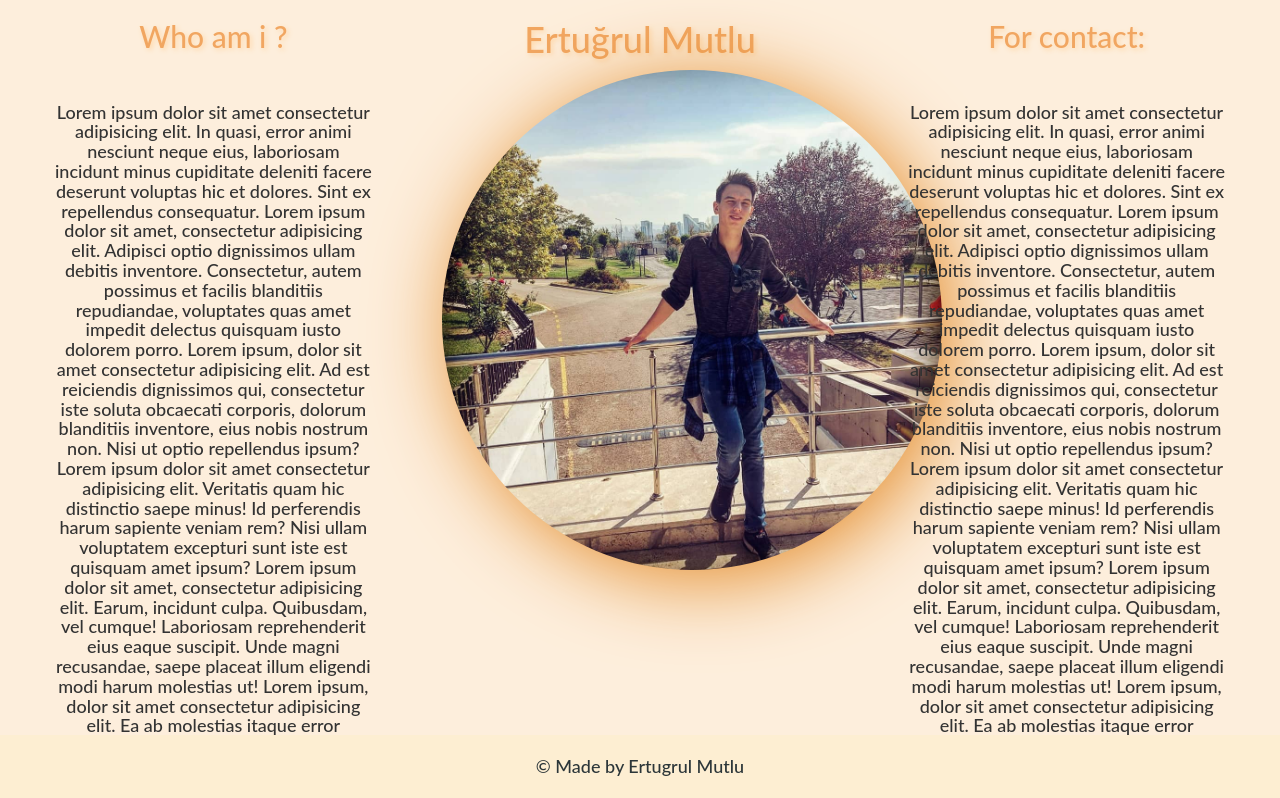
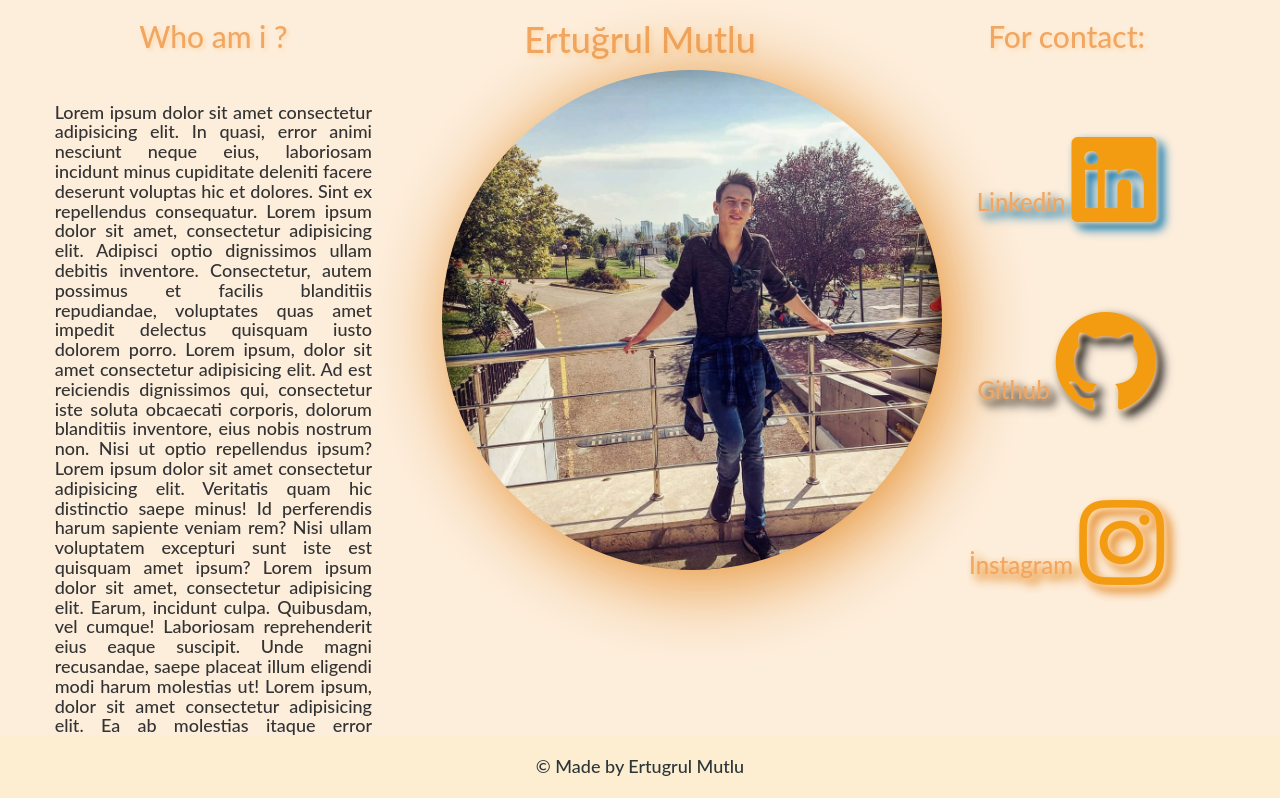
Before and after one commit to Ertugrulmutlu/Portfolio, a plain HTML site: page index.html in a window 1280 px wide. Shown: the top 798 px of the page. Drawn offline with nearby package versions, Linux system fonts and the light colour scheme; a web font is replaced by a local one.

Commit message:
fixed icons

```diff
--- a/css/style.css
+++ b/css/style.css
@@ -4,8 +4,27 @@ body {
   .portimg{
   opacity: 1.0;
   filter: drop-shadow(10px 10px 40px #E38B29);
-
-
+}
+.icon_linedin{
+  filter: drop-shadow(5px 5px 5px #0072b1);
+}
+.icon_linedin:hover{
+  animation-name: icon_linkedin;
+  animation-duration: 2s;
+}
+.icon_github{
+  filter: drop-shadow(5px 5px 5px #171515);
+}
+.icon_github:hover{
+  animation-name: icon_github;
+  animation-duration: 2s;
+}
+.icon_instagram{
+  filter: drop-shadow(5px 5px 5px #E38B29);
+}
+.icon_instagram:hover{
+  animation-name: icon_instagram;
+  animation-duration: 2s;
 }
 .txt-long{
   padding: 10%;
@@ -41,6 +60,31 @@ body {
   padding: 1%;
   text-align: center;
 }
+a:active, a:focus {
+  outline: 0;
+  border: none;
+}
+@keyframes icon_linkedin {
+  0%   {filter: drop-shadow(0px 0px 0px #0072b1 );}
+  25%  {filter: drop-shadow(10px 20px 80px #0072b1 );}
+  50%  {filter: drop-shadow(10px 20px 80px #0072b1 );}
+  75%  {filter: drop-shadow(10px 20px 80px #0072b1 );}
+  100% {filter: drop-shadow(0px 0px 0px #0072b1 );}
+}
+@keyframes icon_github {
+  0%   {filter: drop-shadow(0px 0px 0px #171515  );}
+  25%  {filter: drop-shadow(10px 10px 80px #171515  );}
+  50%  {filter: drop-shadow(10px 10px 80px #171515  );}
+  75%  {filter: drop-shadow(10px 10px 80px #171515  );}
+  100% {filter: drop-shadow(0px 0px 0px #171515  );}
+}
+@keyframes icon_instagram {
+  0%   {filter: drop-shadow(0px 0px 0px #3f729b  );}
+  25%  {filter: drop-shadow(10px 10px 80px #3f729b  );}
+  50%  {filter: drop-shadow(10px 10px 80px #3f729b  );}
+  75%  {filter: drop-shadow(10px 10px 80px #3f729b  );}
+  100% {filter: drop-shadow(0px 0px 0px #3f729b  );}
+}
 @keyframes test {
   0%   {left:0px; top:0px; opacity: 1.0;}
   25%  {left:0px; top:200px; opacity: 1.0;}
--- a/index.html
+++ b/index.html
@@ -9,12 +9,14 @@
   <link rel="stylesheet" href="https://fonts.googleapis.com/css?family=Sofia">
   <script src="https://ajax.googleapis.com/ajax/libs/jquery/3.6.0/jquery.min.js"></script>
   <script src="https://maxcdn.bootstrapcdn.com/bootstrap/3.4.1/js/bootstrap.min.js"></script>
+  <link rel='stylesheet' href='https://cdn.jsdelivr.net/npm/bootstrap-icons@1.7.2/font/bootstrap-icons.css'>
+
 </head>
 <body>
     <div class="container-fluid">
         <div class="row">
-            <div class="col-md-4 text-center">
-                <h2 class = "txt-font txt">Who am i ?</h2>
+            <div class="col-md-4 text-justify">
+                <h2 class = "txt-font txt text-center">Who am i ?</h2>
                 <h4 class="txt-font txt-long">Lorem ipsum dolor sit amet consectetur adipisicing elit. In quasi, error animi nesciunt neque eius, laboriosam incidunt minus cupiditate deleniti facere deserunt voluptas hic et dolores. Sint ex repellendus consequatur.
                  Lorem ipsum dolor sit amet, consectetur adipisicing elit. Adipisci optio dignissimos ullam debitis inventore. Consectetur, autem possimus et facilis blanditiis repudiandae, voluptates quas amet impedit delectus quisquam iusto dolorem porro.
                 Lorem ipsum, dolor sit amet consectetur adipisicing elit. Ad est reiciendis dignissimos qui, consectetur iste soluta obcaecati corporis, dolorum blanditiis inventore, eius nobis nostrum non. Nisi ut optio repellendus ipsum?
@@ -31,22 +33,17 @@
 
                 <div class="text-center">
                     <h1 class="txt txt-font">Ertuğrul Mutlu</h1>
-                    <img src="images/photo.jpg" class="img-circle portimg " alt="Cinque Terre" width = "500" height = "500">
+                    <img src="images/photo.jpg" class="img-circle img-fluid portimg " alt="Cinque Terre" width = "500" height = "500">
 
                 </div>
             </div>
             <div class="col-md-4 text-center" >
-                    <h2 class = "txt-font txt">For contact:</h2>
-                    <h4 class="txt-font txt-long">Lorem ipsum dolor sit amet consectetur adipisicing elit. In quasi, error animi nesciunt neque eius, laboriosam incidunt minus cupiditate deleniti facere deserunt voluptas hic et dolores. Sint ex repellendus consequatur.
-                        Lorem ipsum dolor sit amet, consectetur adipisicing elit. Adipisci optio dignissimos ullam debitis inventore. Consectetur, autem possimus et facilis blanditiis repudiandae, voluptates quas amet impedit delectus quisquam iusto dolorem porro.
-                       Lorem ipsum, dolor sit amet consectetur adipisicing elit. Ad est reiciendis dignissimos qui, consectetur iste soluta obcaecati corporis, dolorum blanditiis inventore, eius nobis nostrum non. Nisi ut optio repellendus ipsum?
-                       Lorem ipsum dolor sit amet consectetur adipisicing elit. Veritatis quam hic distinctio saepe minus! Id perferendis harum sapiente veniam rem? Nisi ullam voluptatem excepturi sunt iste est quisquam amet ipsum?
-                       Lorem ipsum dolor sit amet, consectetur adipisicing elit. Earum, incidunt culpa. Quibusdam, vel cumque! Laboriosam reprehenderit eius eaque suscipit. Unde magni recusandae, saepe placeat illum eligendi modi harum molestias ut!
-                       Lorem ipsum, dolor sit amet consectetur adipisicing elit. Ea ab molestias itaque error laborum fuga animi? Perspiciatis, porro. Cumque ratione blanditiis voluptate unde modi molestiae suscipit eveniet natus necessitatibus consectetur?
-                       Lorem ipsum dolor sit amet consectetur adipisicing elit. Labore quam sit, illo corrupti nobis autem fuga consequuntur nostrum! Accusamus quasi voluptatem laboriosam quas sed sit suscipit reiciendis. Eveniet, soluta facilis.
-                       Lorem ipsum dolor sit amet consectetur, adipisicing elit. Doloremque voluptates, cupiditate ipsam quibusdam, perspiciatis, placeat recusandae eius vel similique consequuntur fuga velit atque! Nulla, veritatis? Iusto nostrum voluptate velit quam?
-                       Lorem ipsum dolor sit amet, consectetur adipisicing elit. Debitis iusto veritatis libero similique aut labore odit numquam adipisci nemo illo, perspiciatis qui vitae, dolorum aperiam ab, possimus sed eius vero.
-                       </h4>
+                    <h2 class="txt-font txt " style="padding-bottom: 15% ;">For contact:</h2>
+                    <a href="https://www.linkedin.com/in/ertuğrul-mutlu/" ><h3 class="txt txt-font icon_linedin" style="padding-bottom: 15%  ">Linkedin <span id="boot-icon" class="bi bi-linkedin " style="font-size: 85px; color: rgb(243, 156, 18);"></span> </h3></a>
+                    <a href="https://github.com/Ertugrulmutlu"><h3 class="txt txt-font icon_github" style="padding-bottom: 15% ;">Github <span id="boot-icon" class="bi bi-github" style="font-size: 100px; color: rgb(243, 156, 18);"></span></h3></a>
+                    <a href="https://www.instagram.com/ertugrul._.mutlu/"><h3 class="txt txt-font icon_instagram" style="padding-bottom: 15% ;">İnstagram <span id="boot-icon" class="bi bi-instagram" style="font-size: 85px; color: rgb(243, 156, 18);"></span></h3></a>
+                    <br>
+
             </div>
         </div>
         <div class="footer">
```
